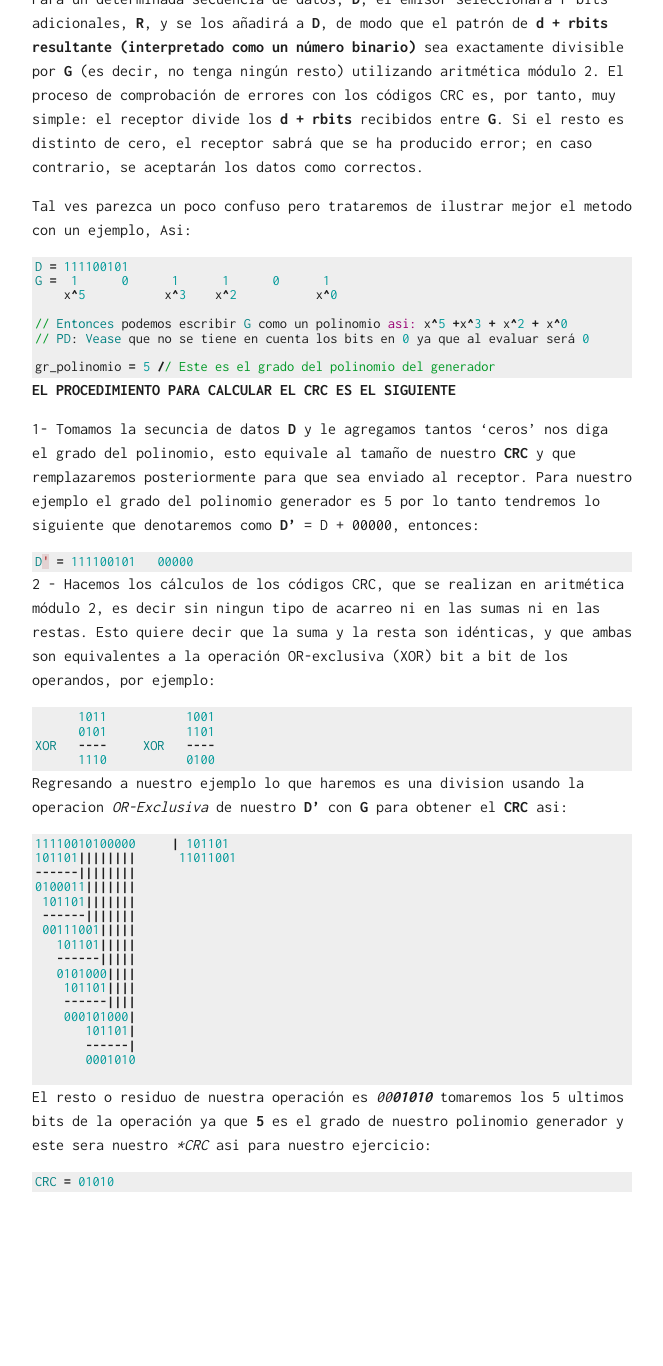
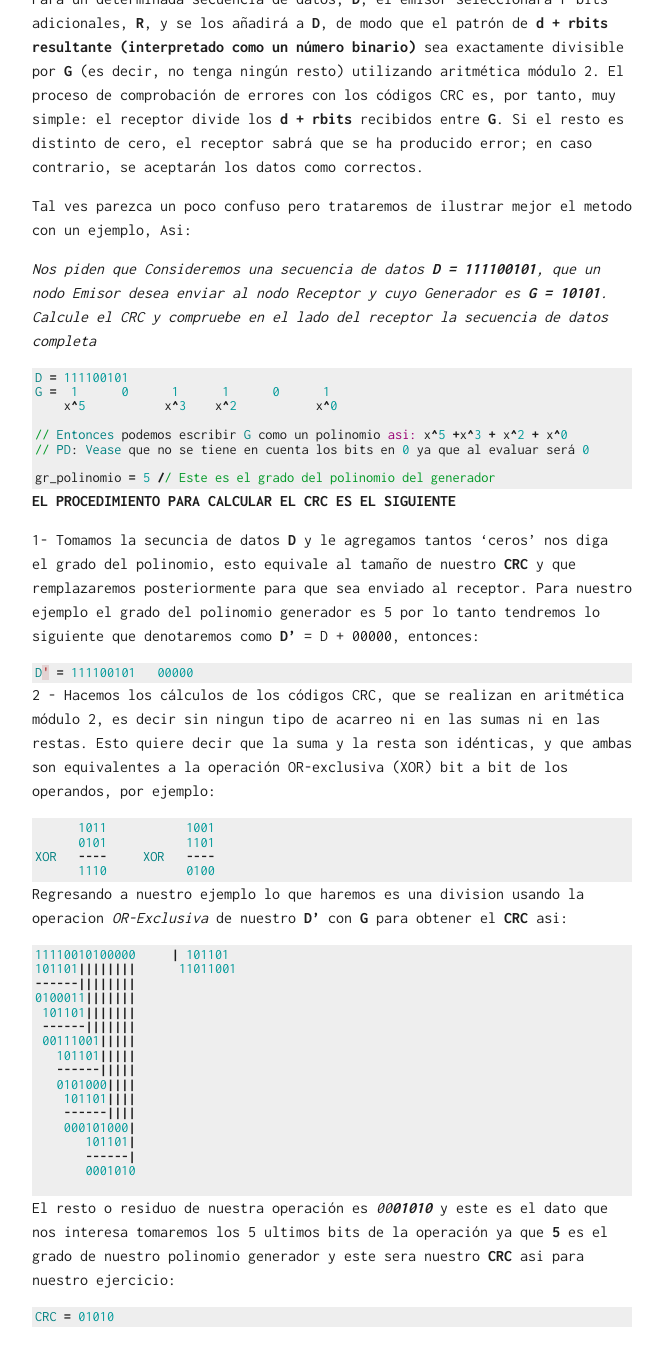
Before and after one commit to AlbCM/albcm.github.io, a Jekyll site: the page built from _posts/16-09-07-Codigo-de-redundancia-ciclica-CRC.markdown, in a window 1280 px wide and 1400 px high, scrolled down 540 px. Shown: the top 1366 px of the window, without its empty margins (308-971 px from the left). Built offline with Jekyll 4.4.1, drawn with Linux system fonts in a browser that asks for light colours; comment, search, counter and statistics services are not loaded; before the commit the page ends 1822 px from its top, so only the background shows below that.

Commit message:
Update 16-09-07-Codigo-de-redundancia-ciclica-CRC.markdown

```diff
--- a/_posts/16-09-07-Codigo-de-redundancia-ciclica-CRC.markdown
+++ b/_posts/16-09-07-Codigo-de-redundancia-ciclica-CRC.markdown
@@ -14,6 +14,8 @@ Consideremos una secuencia de datos de **n** bits que llamaremos **D**, que el n
 Para un determinada secuencia de datos, **D**, el emisor seleccionará r bits adicionales, **R**, y se los añadirá a **D**, de modo que el patrón de **d + rbits resultante (interpretado como un número binario)** sea exactamente divisible por **G** (es decir, no tenga ningún resto) utilizando aritmética módulo 2. El proceso de comprobación de errores con los códigos CRC es, por tanto, muy simple: el receptor divide los **d + rbits** recibidos entre **G**. Si el resto es distinto de cero, el receptor sabrá que se ha producido error; en caso contrario, se aceptarán los datos como correctos.
 
 Tal ves parezca un poco confuso pero trataremos de ilustrar mejor el metodo con un ejemplo, Asi:
+
+*Nos piden que Consideremos una secuencia de datos  **D = 111100101**, que un nodo Emisor desea enviar al nodo Receptor y cuyo  Generador es **G = 10101**. Calcule el CRC y compruebe en el lado del receptor la secuencia de datos completa*
 
 {% highlight ruby  %}
 D = 111100101
@@ -71,7 +73,7 @@ Regresando a nuestro ejemplo lo que haremos es una division usando la operacion
 
 {% endhighlight %}
 
-El resto o residuo de nuestra operación es *00**01010*** tomaremos los 5 ultimos bits de la operación ya que **5** es el grado de nuestro polinomio generador y este sera nuestro **CRC* asi para nuestro ejercicio:
+El resto o residuo de nuestra operación es *00**01010*** y este es el dato que nos interesa tomaremos los 5 ultimos bits de la operación ya que **5** es el grado de nuestro polinomio generador y este sera nuestro **CRC** asi para nuestro ejercicio:
 
 {% highlight ruby  %}
 CRC = 01010
```
